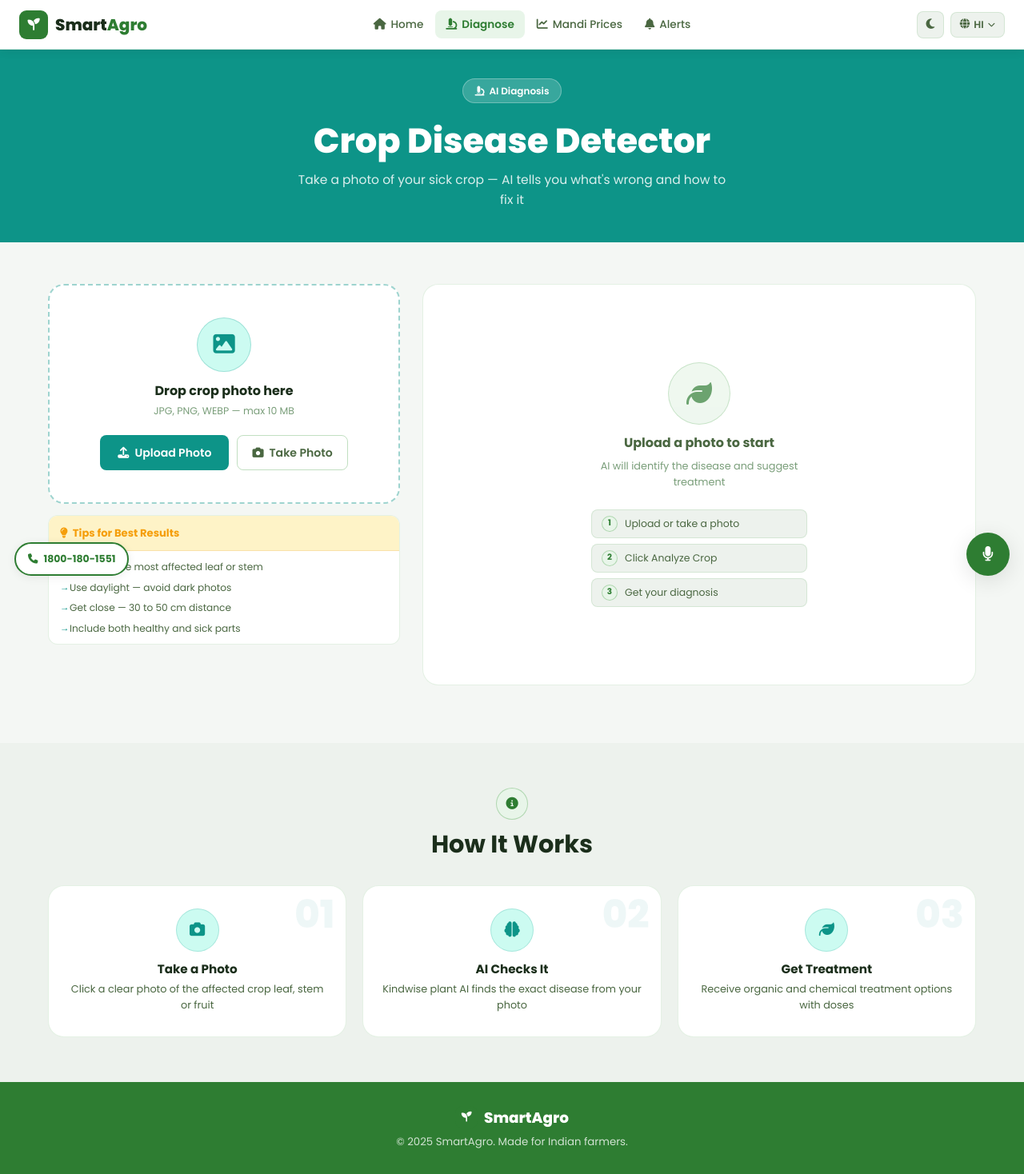
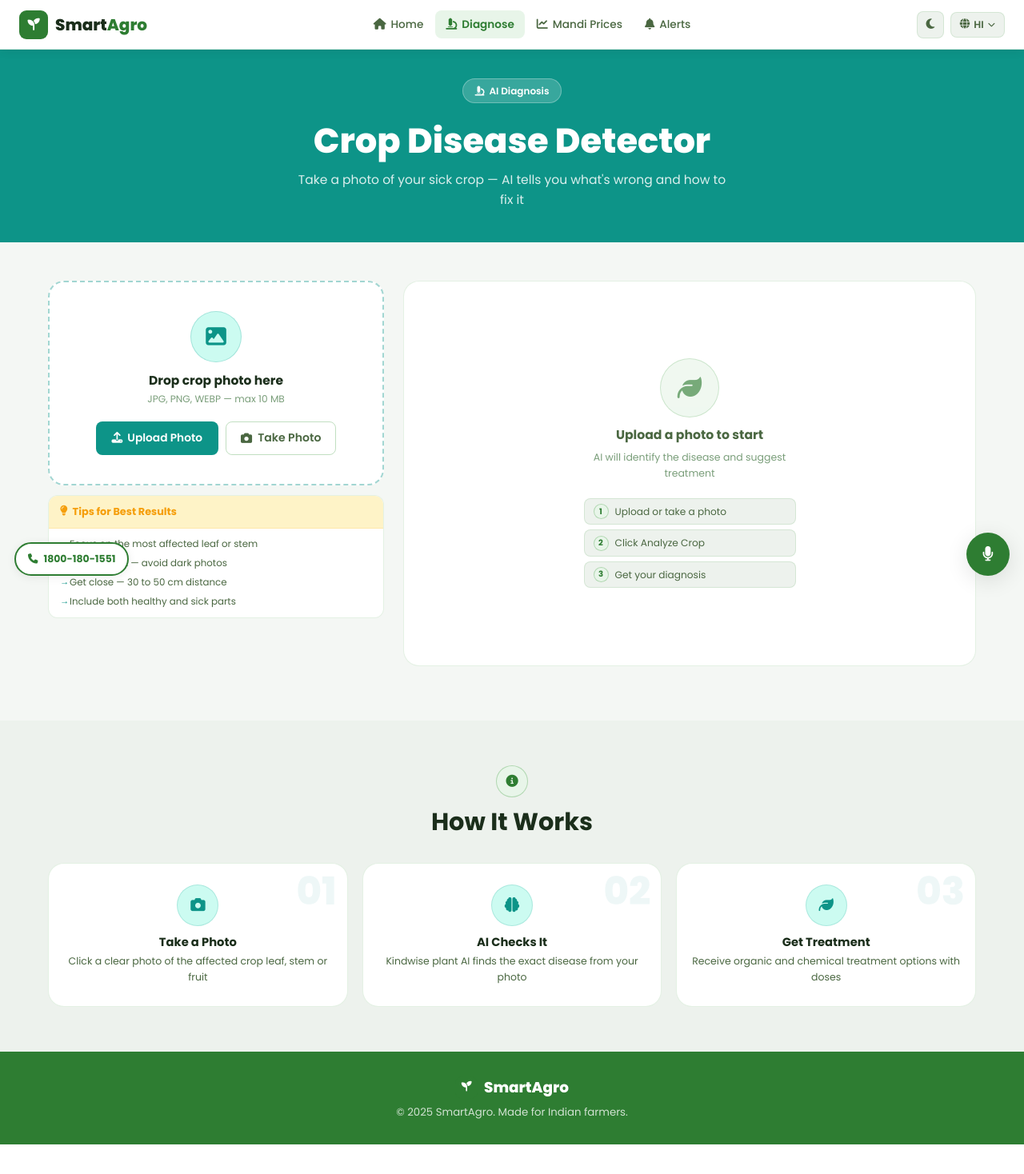
Before and after one commit to puspendugorai-coder/SmartAgro, a Flask app: page /diagnose in a window 1280 px wide. Shown: the whole page at 80% size. After the commit the page ends 1431 px from the top, so only its background shows below. Run offline with Flask 3, Linux system fonts and the light colour scheme.

Commit message:
Update diagnose.css

```diff
--- a/static/css/diagnose.css
+++ b/static/css/diagnose.css
@@ -1,93 +1,208 @@
 .diagnose-hero { background:var(--teal); }
-.diagnose-section { padding:52px 0 72px; }
-.diagnose-layout { display:grid; grid-template-columns:minmax(300px,440px) 1fr; gap:28px; align-items:start; }
-.upload-panel { display:flex; flex-direction:column; gap:14px; }
-.upload-zone { border:2px dashed rgba(13,148,136,0.4); border-radius:var(--radius-lg); padding:40px 24px; text-align:center; background:var(--card); cursor:pointer; transition:var(--trans); }
-.upload-zone:hover, .upload-zone.drag-over { border-color:var(--teal); background:var(--teal-light); }
-.upload-icon { width:68px; height:68px; border-radius:50%; background:var(--teal-light); border:1px solid rgba(13,148,136,0.25); display:flex; align-items:center; justify-content:center; font-size:1.7rem; color:var(--teal); margin:0 auto 14px; transition:var(--trans); }
-.upload-zone h3 { font-size:1rem; font-weight:700; margin-bottom:5px; }
-.upload-zone p { font-size:0.78rem; color:var(--text-3); margin-bottom:20px; }
-.upload-btns { display:flex; justify-content:center; gap:10px; flex-wrap:wrap; }
-.upload-label { cursor:pointer; display:inline-flex; align-items:center; gap:7px; padding:11px 22px; background:var(--teal); color:#fff; font-weight:600; font-size:0.88rem; border-radius:var(--radius-sm); transition:var(--trans); }
-.upload-label:hover { background:var(--teal); opacity:0.9; transform:translateY(-1px); }
+.diagnose-section { padding:48px 0 68px; }
+.diagnose-layout {
+  display:grid; grid-template-columns:minmax(290px,420px) 1fr;
+  gap:24px; align-items:start;
+}
+.upload-panel { display:flex; flex-direction:column; gap:12px; }
+.upload-zone {
+  border:2px dashed rgba(13,148,136,0.38); border-radius:var(--radius-lg);
+  padding:36px 22px; text-align:center;
+  background:var(--card); cursor:pointer; transition:var(--trans);
+}
+.upload-zone:hover, .upload-zone.drag-over {
+  border-color:var(--teal); background:var(--teal-light);
+}
+.upload-icon {
+  width:64px; height:64px; border-radius:50%;
+  background:var(--teal-light); border:1px solid rgba(13,148,136,0.22);
+  display:flex; align-items:center; justify-content:center;
+  font-size:1.6rem; color:var(--teal); margin:0 auto 13px; transition:var(--trans);
+}
+.upload-zone:hover .upload-icon { transform:scale(1.06); }
+.upload-zone h3 { font-size:0.97rem; font-weight:700; margin-bottom:4px; }
+.upload-zone p  { font-size:0.76rem; color:var(--text-3); margin-bottom:18px; }
+.upload-btns { display:flex; justify-content:center; gap:9px; flex-wrap:wrap; }
+.upload-label {
+  cursor:pointer; display:inline-flex; align-items:center; gap:6px;
+  padding:10px 20px; background:var(--teal); color:#fff;
+  font-weight:600; font-size:0.86rem; border-radius:var(--radius-sm);
+  transition:var(--trans);
+}
+.upload-label:hover { opacity:0.9; transform:translateY(-1px); }
 
-.image-preview { position:relative; border-radius:var(--radius-lg); overflow:hidden; border:1.5px solid rgba(13,148,136,0.3); background:#000; }
-.image-preview img { width:100%; max-height:280px; object-fit:cover; display:block; }
-.preview-overlay { position:absolute; top:10px; right:10px; }
-.preview-label { padding:8px 12px; font-size:0.76rem; font-weight:600; color:var(--text-2); background:var(--bg-3); display:flex; align-items:center; gap:5px; }
-.btn-icon { width:34px; height:34px; border-radius:50%; background:rgba(0,0,0,0.7); border:1px solid rgba(255,255,255,0.2); color:#fff; display:flex; align-items:center; justify-content:center; font-size:0.82rem; transition:var(--trans); cursor:pointer; }
+.image-preview {
+  position:relative; border-radius:var(--radius-lg); overflow:hidden;
+  border:1.5px solid rgba(13,148,136,0.28); background:#000;
+  animation:fadeInUp 0.28s ease;
+}
+.image-preview img { width:100%; max-height:270px; object-fit:cover; display:block; }
+.preview-overlay  { position:absolute; top:9px; right:9px; }
+.preview-label {
+  padding:7px 12px; font-size:0.74rem; font-weight:600;
+  color:var(--text-2); background:var(--bg-3);
+  display:flex; align-items:center; gap:5px;
+}
+.btn-icon {
+  width:32px; height:32px; border-radius:50%;
+  background:rgba(0,0,0,0.68); border:1px solid rgba(255,255,255,0.18);
+  color:#fff; display:flex; align-items:center; justify-content:center;
+  font-size:0.8rem; transition:var(--trans); cursor:pointer;
+}
 .btn-icon:hover { background:var(--red); }
 
-.camera-modal { border-radius:var(--radius-lg); overflow:hidden; border:1px solid var(--border-2); background:#000; }
+.camera-modal {
+  border-radius:var(--radius-lg); overflow:hidden;
+  border:1px solid var(--border-2); background:#000;
+}
 .camera-wrapper { position:relative; }
-#cameraFeed { width:100%; display:block; max-height:260px; object-fit:cover; }
-.camera-controls { position:absolute; bottom:12px; left:0; right:0; display:flex; justify-content:center; align-items:center; gap:18px; }
-.btn-capture { width:58px; height:58px; border-radius:50%; background:#fff; color:#000; font-size:1.2rem; display:flex; align-items:center; justify-content:center; transition:var(--trans); box-shadow:0 0 0 4px rgba(255,255,255,0.25); cursor:pointer; border:none; }
-.btn-capture:hover { transform:scale(1.07); }
+#cameraFeed { width:100%; display:block; max-height:255px; object-fit:cover; }
+.camera-controls {
+  position:absolute; bottom:11px; left:0; right:0;
+  display:flex; justify-content:center; align-items:center; gap:16px;
+}
+.btn-capture {
+  width:56px; height:56px; border-radius:50%; background:#fff; color:#000;
+  font-size:1.15rem; display:flex; align-items:center; justify-content:center;
+  transition:var(--trans); box-shadow:0 0 0 4px rgba(255,255,255,0.22);
+  cursor:pointer; border:none;
+}
+.btn-capture:hover { transform:scale(1.06); }
 
-.btn-analyze { width:100%; padding:14px; background:var(--teal); color:#fff; font-weight:700; font-size:0.95rem; border-radius:var(--radius-sm); display:flex; align-items:center; justify-content:center; gap:8px; transition:var(--trans); position:relative; overflow:hidden; border:none; cursor:pointer; }
-.btn-analyze:hover { background:var(--teal); opacity:0.9; transform:translateY(-1px); box-shadow:var(--shadow); }
-.btn-analyze:disabled { opacity:0.7; cursor:not-allowed; transform:none; }
-.btn-shine { position:absolute; top:0; left:-100%; width:60%; height:100%; background:linear-gradient(90deg,transparent,rgba(255,255,255,0.2),transparent); transform:skewX(-20deg); animation:shine 2.5s infinite; }
+.btn-analyze {
+  width:100%; padding:13px; background:var(--teal); color:#fff;
+  font-weight:700; font-size:0.93rem; border-radius:var(--radius-sm);
+  display:flex; align-items:center; justify-content:center; gap:8px;
+  transition:var(--trans); position:relative; overflow:hidden;
+  border:none; cursor:pointer;
+}
+.btn-analyze:hover { opacity:0.92; transform:translateY(-1px); box-shadow:var(--shadow); }
+.btn-analyze:disabled { opacity:0.65; cursor:not-allowed; transform:none; }
+.btn-shine {
+  position:absolute; top:0; left:-100%; width:60%; height:100%;
+  background:linear-gradient(90deg,transparent,rgba(255,255,255,0.18),transparent);
+  transform:skewX(-20deg); animation:shine 2.5s infinite;
+}
 @keyframes shine { 0%{left:-100%} 60%,100%{left:140%} }
 
 .tips-card { background:var(--card); border:1px solid var(--border); border-radius:var(--radius); overflow:hidden; }
-.tips-header { padding:11px 14px; background:var(--amber-light); border-bottom:1px solid rgba(217,119,6,0.15); font-size:0.82rem; font-weight:700; color:var(--amber); display:flex; align-items:center; gap:6px; }
-.tips-list { list-style:none; padding:10px 14px; display:flex; flex-direction:column; gap:6px; }
-.tips-list li { font-size:0.76rem; color:var(--text-2); padding-left:12px; position:relative; }
-.tips-list li::before { content:'→'; position:absolute; left:0; color:var(--teal); font-size:0.72rem; }
+.tips-header {
+  padding:10px 14px; background:var(--amber-light);
+  border-bottom:1px solid rgba(245,158,11,0.15);
+  font-size:0.8rem; font-weight:700; color:var(--amber);
+  display:flex; align-items:center; gap:6px;
+}
+.tips-list { list-style:none; padding:10px 14px; display:flex; flex-direction:column; gap:5px; }
+.tips-list li { font-size:0.74rem; color:var(--text-2); padding-left:12px; position:relative; }
+.tips-list li::before { content:'→'; position:absolute; left:0; color:var(--teal); font-size:0.7rem; }
 
-.results-panel { background:var(--card); border:1.5px solid var(--border); border-radius:var(--radius-lg); min-height:500px; overflow:hidden; }
-.results-placeholder { min-height:500px; display:flex; flex-direction:column; align-items:center; justify-content:center; gap:9px; text-align:center; padding:36px 28px; }
-.placeholder-icon { width:78px; height:78px; border-radius:50%; background:var(--green-light); border:1px solid var(--border-2); display:flex; align-items:center; justify-content:center; font-size:2rem; color:var(--green); opacity:0.7; margin-bottom:4px; }
-.results-placeholder h3 { font-size:1rem; color:var(--text-2); font-weight:700; }
-.results-placeholder p { font-size:0.8rem; color:var(--text-3); max-width:300px; }
-.placeholder-steps { margin-top:14px; display:flex; flex-direction:column; gap:7px; width:100%; max-width:270px; }
-.ps-item { display:flex; align-items:center; gap:9px; font-size:0.78rem; color:var(--text-2); padding:7px 12px; background:var(--bg-2); border-radius:var(--radius-sm); border:1px solid var(--border); }
-.ps-num { width:20px; height:20px; border-radius:50%; background:var(--green-light); border:1px solid var(--border-2); display:flex; align-items:center; justify-content:center; font-size:0.65rem; font-weight:700; color:var(--green); flex-shrink:0; }
+.results-panel {
+  background:var(--card); border:1.5px solid var(--border);
+  border-radius:var(--radius-lg); min-height:480px; overflow:hidden;
+}
+.results-placeholder {
+  min-height:480px; display:flex; flex-direction:column;
+  align-items:center; justify-content:center; gap:8px;
+  text-align:center; padding:32px 24px;
+}
+.placeholder-icon {
+  width:74px; height:74px; border-radius:50%;
+  background:var(--green-light); border:1px solid var(--border-2);
+  display:flex; align-items:center; justify-content:center;
+  font-size:1.9rem; color:var(--green); opacity:0.65; margin-bottom:4px;
+}
+.results-placeholder h3 { font-size:0.98rem; color:var(--text-2); font-weight:700; }
+.results-placeholder p  { font-size:0.78rem; color:var(--text-3); max-width:290px; }
+.placeholder-steps { margin-top:13px; display:flex; flex-direction:column; gap:6px; width:100%; max-width:265px; }
+.ps-item {
+  display:flex; align-items:center; gap:8px;
+  font-size:0.76rem; color:var(--text-2);
+  padding:6px 11px; background:var(--bg-2);
+  border-radius:var(--radius-sm); border:1px solid var(--border);
+}
+.ps-num {
+  width:19px; height:19px; border-radius:50%;
+  background:var(--green-light); border:1px solid var(--border-2);
+  display:flex; align-items:center; justify-content:center;
+  font-size:0.63rem; font-weight:700; color:var(--green); flex-shrink:0;
+}
 
-.analyzing-loader { min-height:500px; display:flex; flex-direction:column; align-items:center; justify-content:center; gap:14px; padding:36px; text-align:center; }
-.ai-loading-ring { width:68px; height:68px; border:3px solid var(--border); border-top-color:var(--teal); border-right-color:var(--green); border-radius:50%; animation:spin 0.9s linear infinite; }
+.analyzing-loader {
+  min-height:480px; display:flex; flex-direction:column;
+  align-items:center; justify-content:center; gap:13px; padding:32px; text-align:center;
+}
+.ai-loading-ring {
+  width:64px; height:64px; border:3px solid var(--border);
+  border-top-color:var(--teal); border-right-color:var(--green);
+  border-radius:50%; animation:spin 0.88s linear infinite;
+}
 
-.results-content { animation:fadeInUp 0.35s ease; }
-.result-header { padding:20px 22px; background:var(--bg-2); border-bottom:1px solid var(--border); }
-.result-disease-name { font-size:1.2rem; font-weight:800; margin-bottom:9px; color:var(--text); }
-.result-meta { display:flex; gap:7px; flex-wrap:wrap; }
-.result-badge { padding:3px 10px; border-radius:50px; font-size:0.7rem; font-weight:700; }
-.badge-confidence { background:var(--green-light); border:1px solid var(--border-2); color:var(--green); }
+.results-content { animation:fadeInUp 0.32s ease; }
+.result-header { padding:18px 20px; background:var(--bg-2); border-bottom:1px solid var(--border); }
+.result-disease-name { font-size:1.15rem; font-weight:800; margin-bottom:8px; color:var(--text); }
+.result-meta { display:flex; gap:6px; flex-wrap:wrap; }
+.result-badge { padding:3px 9px; border-radius:50px; font-size:0.68rem; font-weight:700; }
+.badge-confidence  { background:var(--green-light); border:1px solid var(--border-2); color:var(--green); }
 .badge-severity-severe   { background:var(--red-light); border:1px solid rgba(220,38,38,0.2); color:var(--red); }
-.badge-severity-moderate { background:var(--amber-light); border:1px solid rgba(217,119,6,0.2); color:var(--amber); }
+.badge-severity-moderate { background:var(--amber-light); border:1px solid rgba(245,158,11,0.2); color:var(--amber); }
 .badge-severity-mild     { background:var(--green-light); border:1px solid var(--border-2); color:var(--green); }
+.badge-severity-none     { background:var(--green-light); border:1px solid var(--border-2); color:var(--green); }
 
-.result-body { padding:20px 22px; display:flex; flex-direction:column; gap:18px; }
-.result-section h4 { font-size:0.76rem; font-weight:700; text-transform:uppercase; letter-spacing:0.8px; color:var(--text-3); margin-bottom:9px; display:flex; align-items:center; gap:5px; }
+.result-body { padding:18px 20px; display:flex; flex-direction:column; gap:16px; }
+.result-section h4 {
+  font-size:0.73rem; font-weight:700; text-transform:uppercase;
+  letter-spacing:0.7px; color:var(--text-3); margin-bottom:8px;
+  display:flex; align-items:center; gap:5px;
+}
 .result-section h4 i { color:var(--green); }
-.result-cause { font-size:0.83rem; color:var(--text-2); background:var(--bg-2); padding:10px 13px; border-radius:var(--radius-sm); border-left:3px solid var(--amber); line-height:1.6; }
-.result-timeline { font-size:0.875rem; color:var(--teal); font-weight:600; display:flex; align-items:center; gap:5px; }
-.eco-remedies { display:flex; flex-direction:column; gap:9px; }
-.eco-remedy-card { background:var(--green-light); border:1px solid var(--border-2); border-radius:var(--radius-sm); padding:11px 13px; }
-.eco-remedy-name { font-size:0.875rem; font-weight:700; color:var(--green); margin-bottom:4px; }
-.eco-remedy-method { font-size:0.78rem; color:var(--text-2); margin-bottom:3px; }
-.eco-remedy-freq { font-size:0.73rem; color:var(--text-3); }
+.result-cause {
+  font-size:0.81rem; color:var(--text-2); background:var(--bg-2);
+  padding:9px 12px; border-radius:var(--radius-sm);
+  border-left:3px solid var(--amber); line-height:1.6;
+}
+.result-timeline { font-size:0.85rem; color:var(--teal); font-weight:600; display:flex; align-items:center; gap:5px; }
+.eco-remedies { display:flex; flex-direction:column; gap:8px; }
+.eco-remedy-card {
+  background:var(--green-light); border:1px solid var(--border-2);
+  border-radius:var(--radius-sm); padding:10px 12px;
+}
+.eco-remedy-name   { font-size:0.84rem; font-weight:700; color:var(--green); margin-bottom:4px; }
+.eco-remedy-method { font-size:0.76rem; color:var(--text-2); margin-bottom:2px; }
+.eco-remedy-freq   { font-size:0.7rem; color:var(--text-3); }
 .eco-effectiveness { margin-top:7px; height:4px; background:var(--bg-3); border-radius:2px; overflow:hidden; }
 .eco-effectiveness-bar { height:100%; background:var(--green); border-radius:2px; transition:width 1.1s ease; }
 .chemical-remedies { display:flex; flex-direction:column; gap:7px; }
-.chem-item { display:flex; align-items:center; gap:9px; padding:8px 11px; background:var(--bg-2); border-radius:var(--radius-sm); font-size:0.78rem; flex-wrap:wrap; }
-.chem-name { font-weight:600; color:var(--text); flex:1; min-width:100px; }
+.chem-item {
+  display:flex; align-items:center; gap:8px; padding:8px 10px;
+  background:var(--bg-2); border-radius:var(--radius-sm); font-size:0.76rem; flex-wrap:wrap;
+}
+.chem-name { font-weight:600; color:var(--text); flex:1; min-width:90px; }
 .chem-dose { color:var(--amber); font-weight:700; }
 .prevention-list { list-style:none; display:flex; flex-direction:column; gap:5px; }
-.prevention-list li { display:flex; align-items:flex-start; gap:7px; font-size:0.8rem; color:var(--text-2); line-height:1.5; }
+.prevention-list li { display:flex; align-items:flex-start; gap:6px; font-size:0.79rem; color:var(--text-2); line-height:1.5; }
 .prevention-list li::before { content:'✓'; color:var(--green); font-weight:800; flex-shrink:0; margin-top:1px; }
 
 .how-section { background:var(--bg-2); }
-.steps-grid { display:grid; grid-template-columns:repeat(3,1fr); gap:20px; }
-.step-card { background:var(--card); border:1px solid var(--border); border-radius:var(--radius-lg); padding:28px 20px; text-align:center; transition:var(--trans); position:relative; }
+.steps-grid { display:grid; grid-template-columns:repeat(3,1fr); gap:18px; }
+.step-card {
+  background:var(--card); border:1px solid var(--border);
+  border-radius:var(--radius-lg); padding:26px 18px;
+  text-align:center; position:relative; transition:var(--trans);
+}
 .step-card:hover { border-color:var(--teal); transform:translateY(-3px); box-shadow:var(--shadow); }
-.step-num { font-size:3rem; font-weight:800; color:rgba(13,148,136,0.07); position:absolute; top:12px; right:14px; line-height:1; }
-.step-icon { width:54px; height:54px; border-radius:50%; background:var(--teal-light); border:1px solid rgba(13,148,136,0.2); display:flex; align-items:center; justify-content:center; font-size:1.2rem; color:var(--teal); margin:0 auto 12px; transition:var(--trans); }
+.step-num {
+  font-size:3rem; font-weight:800; color:rgba(13,148,136,0.07);
+  position:absolute; top:11px; right:13px; line-height:1; pointer-events:none;
+}
+.step-icon {
+  width:52px; height:52px; border-radius:50%;
+  background:var(--teal-light); border:1px solid rgba(13,148,136,0.18);
+  display:flex; align-items:center; justify-content:center;
+  font-size:1.15rem; color:var(--teal); margin:0 auto 11px; transition:var(--trans);
+}
 .step-card:hover .step-icon { background:var(--teal); color:#fff; }
-.step-card h4 { font-size:0.95rem; font-weight:700; margin-bottom:6px; }
-.step-card p  { font-size:0.8rem; color:var(--text-2); line-height:1.6; }
+.step-card h4 { font-size:0.92rem; font-weight:700; margin-bottom:5px; }
+.step-card p  { font-size:0.78rem; color:var(--text-2); line-height:1.6; }
 
-@media (max-width:1024px) { .diagnose-layout { grid-template-columns:1fr; } .results-panel { min-height:380px; } .results-placeholder { min-height:380px; } .steps-grid { grid-template-columns:1fr 1fr; } }
-@media (max-width:600px) { .steps-grid { grid-template-columns:1fr; } .upload-zone { padding:28px 16px; } .result-body { padding:14px; } .upload-btns { flex-direction:column; align-items:center; } }
+@media (max-width:1024px) { .diagnose-layout { grid-template-columns:1fr; } .results-panel,.results-placeholder { min-height:360px; } .steps-grid { grid-template-columns:1fr 1fr; } }
+@media (max-width:600px) { .steps-grid { grid-template-columns:1fr; } .upload-zone { padding:26px 14px; } .result-body,.result-header { padding:13px; } .upload-btns { flex-direction:column; align-items:center; } }
```
